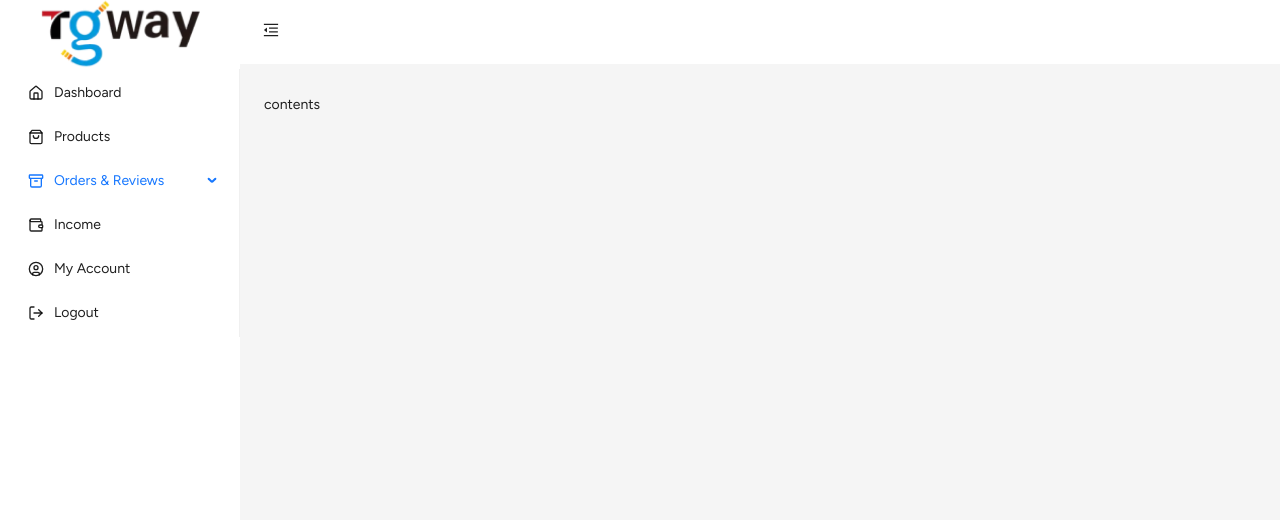
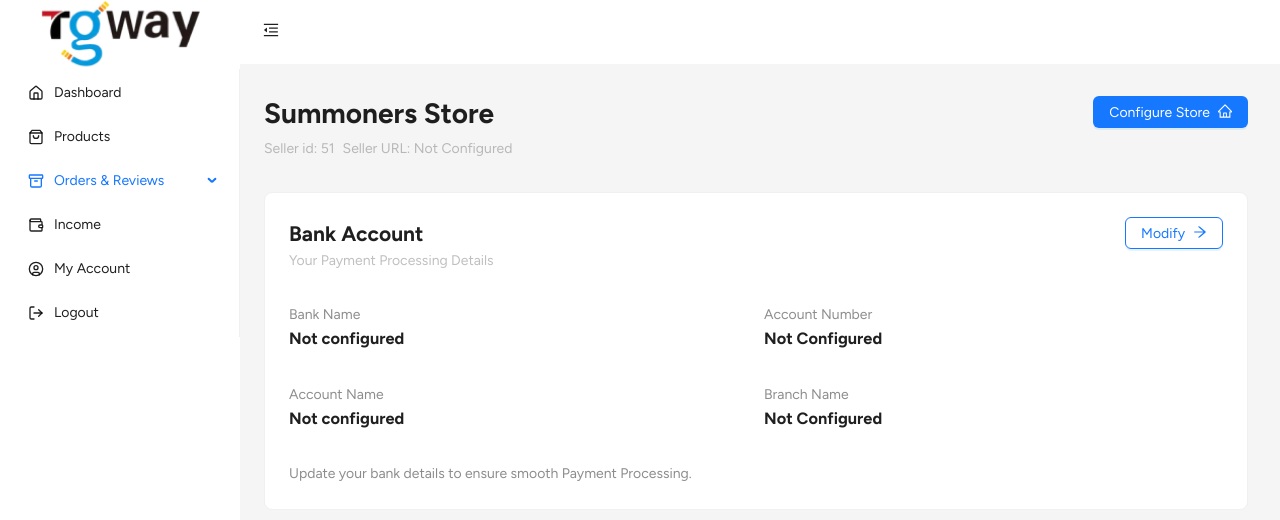
Before and after one commit to birajrb/tgway-seller-v2, a React (Vite) app: page / in a window 1280 px wide. Shown: the top 520 px of the page. Built offline with nearby package versions, Linux system fonts and the light colour scheme.

Commit message:
feat: add new dashboard design

```diff
--- a/src/App.tsx
+++ b/src/App.tsx
@@ -2,6 +2,7 @@ import { createBrowserRouter, RouterProvider } from 'react-router-dom';
 import { ConfigProvider } from 'antd';
 
 import CustomLayout from './components/CustomLayout/CustomLayout';
+import Dashboard from './pages/Dashboard';
 
 const router = createBrowserRouter([
   {
@@ -9,7 +10,7 @@ const router = createBrowserRouter([
     children: [
       {
         path: '/',
-        element: <div>contents</div>,
+        element: <Dashboard />,
       },
     ],
   },
--- a/src/index.css
+++ b/src/index.css
@@ -1,6 +1,6 @@
 @import url("https://fonts.googleapis.com/css2?family=Figtree:ital,wght@0,300..900;1,300..900&display=swap");
 
-html{
+html {
   box-sizing: border-box;
 }
 
@@ -10,6 +10,20 @@ body {
   padding: 0;
 }
 
-:where(.css-dev-only-do-not-override-7izyzm).ant-menu-light.ant-menu-root.ant-menu-inline{
+p,
+h1,
+h2,
+h3,
+h4,
+h5,
+h6,
+span {
+  margin: 0;
+  padding: 0;
+}
+
+:where(
+    .css-dev-only-do-not-override-7izyzm
+  ).ant-menu-light.ant-menu-root.ant-menu-inline {
   border: none !important;
 }
--- /dev/null
+++ b/src/pages/Dashboard/index.tsx
@@ -0,0 +1,87 @@
+import { ArrowRightOutlined, HomeOutlined } from '@ant-design/icons';
+import { Button, Card, Col, Flex, Row, Typography } from 'antd';
+
+const { Text } = Typography;
+
+function Dashboard() {
+  return (
+    <Row gutter={[16, 32]}>
+      <Col span={24}>
+        <Flex justify="space-between">
+          <Flex gap="small" vertical>
+            <h1> Summoners Store</h1>
+            <Flex gap="small">
+              <Text disabled>Seller id: 51</Text>
+              <Text disabled>Seller URL: Not Configured</Text>
+            </Flex>
+          </Flex>
+          <Button type="primary" icon={<HomeOutlined />} iconPosition="end">
+            Configure Store
+          </Button>
+        </Flex>
+      </Col>
+      <Col span={24}>
+        <Card>
+          <Row gutter={[16, 32]}>
+            <Col span={24}>
+              <Flex justify="space-between">
+                <Flex gap="" vertical>
+                  <h2>Bank Account</h2>
+                  <Text disabled> Your Payment Processing Details</Text>
+                </Flex>
+                <Button
+                  type="default"
+                  color="primary"
+                  variant="outlined"
+                  icon={<ArrowRightOutlined />}
+                  iconPosition="end"
+                >
+                  Modify
+                </Button>
+              </Flex>
+            </Col>
+            <Col span={24}>
+              <Row gutter={[16, 16]}>
+                <Col span={12}>
+                  <Flex vertical>
+                    <Text type="secondary">Bank Name</Text>
+                    <h3>Not configured</h3>
+                  </Flex>
+                </Col>
+                <Col span={12}>
+                  <Flex vertical>
+                    <Text type="secondary">Account Number</Text>
+                    <h3>Not Configured</h3>
+                  </Flex>
+                </Col>
+              </Row>
+            </Col>
+            <Col span={24}>
+              <Row gutter={[16, 16]}>
+                <Col span={12}>
+                  <Flex vertical>
+                    <Text type="secondary">Account Name</Text>
+                    <h3>Not configured</h3>
+                  </Flex>
+                </Col>
+                <Col span={12}>
+                  <Flex vertical>
+                    <Text type="secondary">Branch Name</Text>
+                    <h3>Not Configured</h3>
+                  </Flex>
+                </Col>
+              </Row>
+            </Col>
+            <Col span={24}>
+              <Text type="secondary">
+                Update your bank details to ensure smooth Payment Processing.
+              </Text>
+            </Col>
+          </Row>
+        </Card>
+      </Col>
+    </Row>
+  );
+}
+
+export default Dashboard;
```
